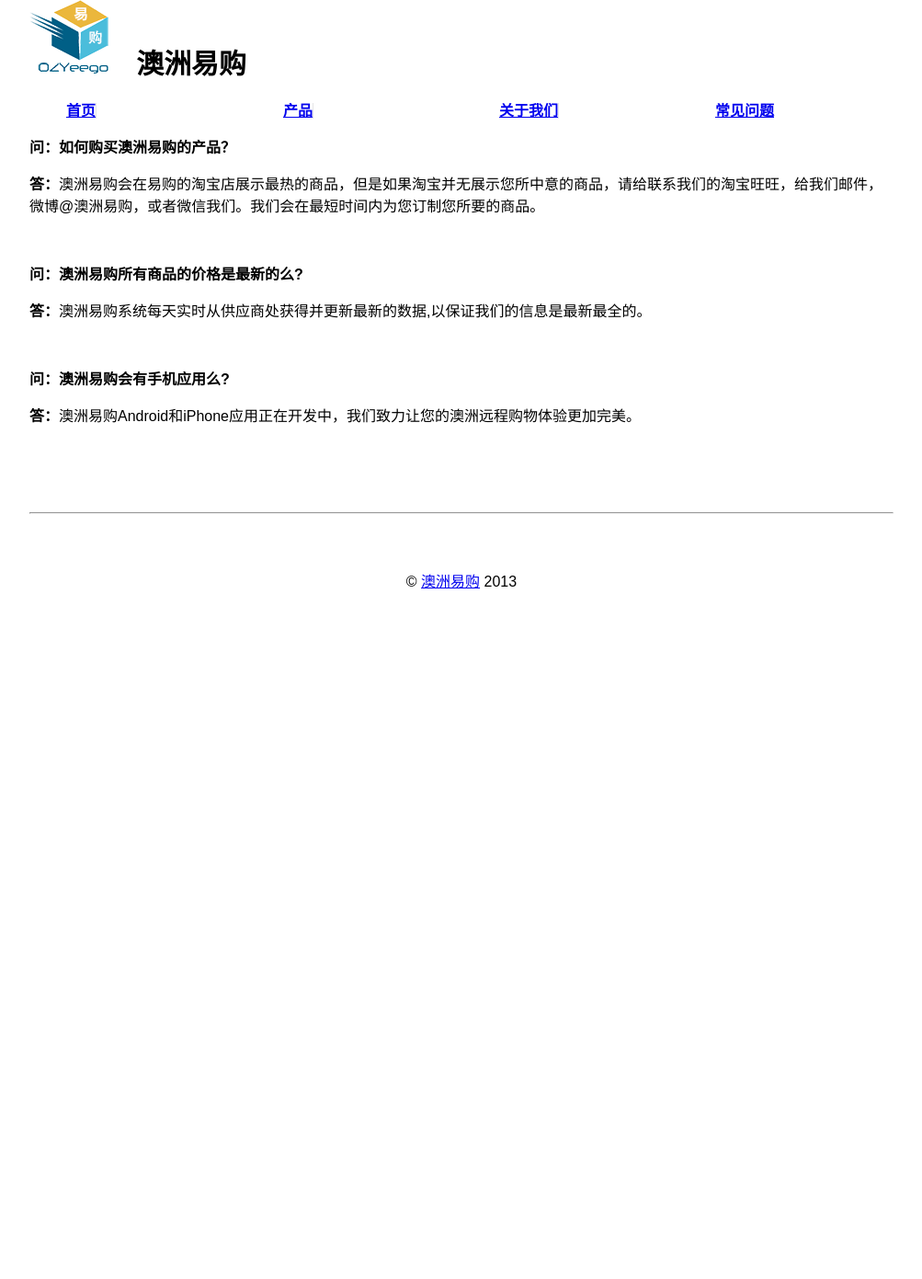
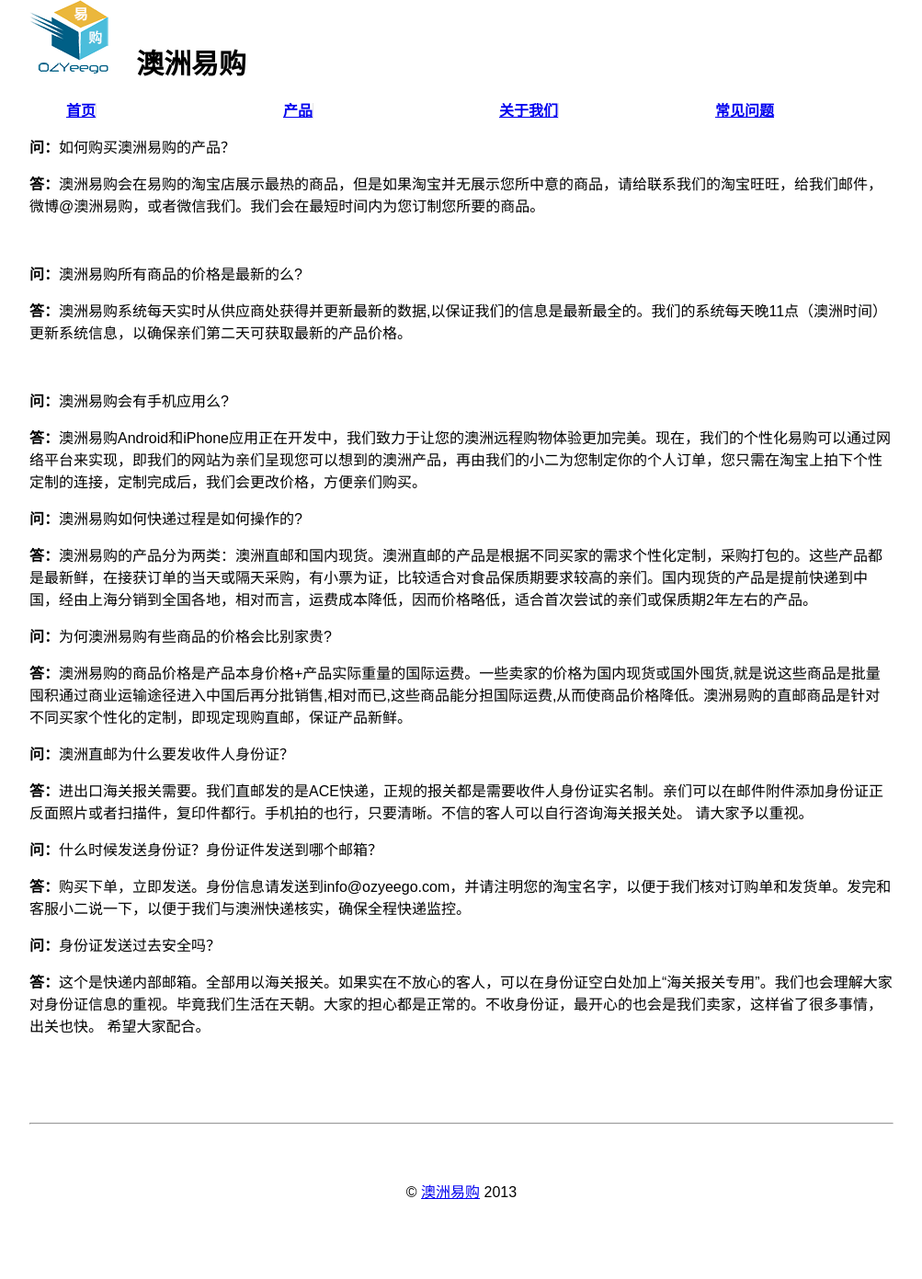
Before and after one commit to fanyuanheng/ozyeego.com, a Jekyll site: the page built from faq.md, in a window 1280 px wide. Shown: the part 371-1762 px from the top of the page at 92% size, without its empty margins (138-1141 px from the left). Built offline with Jekyll 4.4.1, drawn with Linux system fonts in a browser that asks for light colours; nearby versions of some CDN libraries; before the commit the page ends 1098 px from its top, so only the background shows below that.

Commit message:
updated faq

```diff
--- a/faq.md
+++ b/faq.md
@@ -8,7 +8,7 @@
 {% include JB/setup %}
 
 <p class="lead">
-	<strong>问：如何购买澳洲易购的产品？</strong>
+	<strong>问：</strong>如何购买澳洲易购的产品？
 </p>
 <blackquote>
 	<p><strong>答：</strong>澳洲易购会在易购的淘宝店展示最热的商品，但是如果淘宝并无展示您所中意的商品，请给联系我们的淘宝旺旺，给我们邮件，微博@澳洲易购，或者微信我们。我们会在最短时间内为您订制您所要的商品。</p>
@@ -17,19 +17,61 @@
 <br>
 
 <p class="lead">
-	<strong>问：澳洲易购所有商品的价格是最新的么?</strong>
+	<strong>问：</strong>澳洲易购所有商品的价格是最新的么?
 </p>
 <blackquote>
-	<p><strong>答：</strong>澳洲易购系统每天实时从供应商处获得并更新最新的数据,以保证我们的信息是最新最全的。</p>
+	<p><strong>答：</strong>澳洲易购系统每天实时从供应商处获得并更新最新的数据,以保证我们的信息是最新最全的。我们的系统每天晚11点（澳洲时间）更新系统信息，以确保亲们第二天可获取最新的产品价格。
+</p>
 </blackquote>
 
 <br>
 
 <p class="lead">
-	<strong>问：澳洲易购会有手机应用么?</strong>
+	<strong>问：</strong>澳洲易购会有手机应用么?
 </p>
 <blackquote>
-	<p><strong>答：</strong>澳洲易购Android和iPhone应用正在开发中，我们致力让您的澳洲远程购物体验更加完美。</p>
+	<p><strong>答：</strong>澳洲易购Android和iPhone应用正在开发中，我们致力于让您的澳洲远程购物体验更加完美。现在，我们的个性化易购可以通过网络平台来实现，即我们的网站为亲们呈现您可以想到的澳洲产品，再由我们的小二为您制定你的个人订单，您只需在淘宝上拍下个性定制的连接，定制完成后，我们会更改价格，方便亲们购买。
+</p>
+</blackquote>
+
+<p class="lead">
+	<strong>问：</strong>澳洲易购如何快递过程是如何操作的?
+</p>
+<blackquote>
+	<p><strong>答：</strong>澳洲易购的产品分为两类：澳洲直邮和国内现货。澳洲直邮的产品是根据不同买家的需求个性化定制，采购打包的。这些产品都是最新鲜，在接获订单的当天或隔天采购，有小票为证，比较适合对食品保质期要求较高的亲们。国内现货的产品是提前快递到中国，经由上海分销到全国各地，相对而言，运费成本降低，因而价格略低，适合首次尝试的亲们或保质期2年左右的产品。
+</p>
+</blackquote>
+
+<p class="lead">
+	<strong>问：</strong>为何澳洲易购有些商品的价格会比别家贵?
+</p>
+<blackquote>
+	<p><strong>答：</strong>澳洲易购的商品价格是产品本身价格+产品实际重量的国际运费。一些卖家的价格为国内现货或国外囤货,就是说这些商品是批量囤积通过商业运输途径进入中国后再分批销售,相对而已,这些商品能分担国际运费,从而使商品价格降低。澳洲易购的直邮商品是针对不同买家个性化的定制，即现定现购直邮，保证产品新鲜。
+</p>
+</blackquote>
+
+<p class="lead">
+	<strong>问：</strong>澳洲直邮为什么要发收件人身份证？
+</p>
+<blackquote>
+	<p><strong>答：</strong>进出口海关报关需要。我们直邮发的是ACE快递，正规的报关都是需要收件人身份证实名制。亲们可以在邮件附件添加身份证正反面照片或者扫描件，复印件都行。手机拍的也行，只要清晰。不信的客人可以自行咨询海关报关处。 请大家予以重视。
+</p>
+</blackquote>
+
+<p class="lead">
+	<strong>问：</strong>什么时候发送身份证？身份证件发送到哪个邮箱？
+</p>
+<blackquote>
+	<p><strong>答：</strong>购买下单，立即发送。身份信息请发送到info@ozyeego.com，并请注明您的淘宝名字，以便于我们核对订购单和发货单。发完和客服小二说一下，以便于我们与澳洲快递核实，确保全程快递监控。
+</p>
+</blackquote>
+
+<p class="lead">
+	<strong>问：</strong>身份证发送过去安全吗？
+</p>
+<blackquote>
+	<p><strong>答：</strong>这个是快递内部邮箱。全部用以海关报关。如果实在不放心的客人，可以在身份证空白处加上“海关报关专用”。我们也会理解大家对身份证信息的重视。毕竟我们生活在天朝。大家的担心都是正常的。不收身份证，最开心的也会是我们卖家，这样省了很多事情，出关也快。 希望大家配合。
+</p>
 </blackquote>
 
 <br>
```
